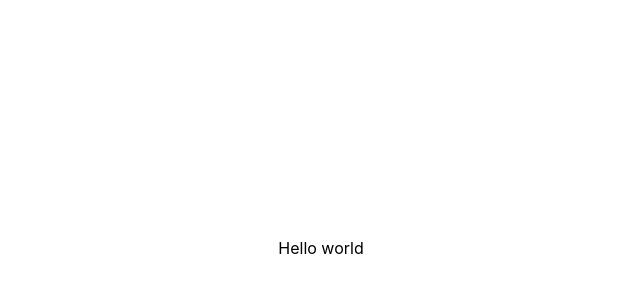
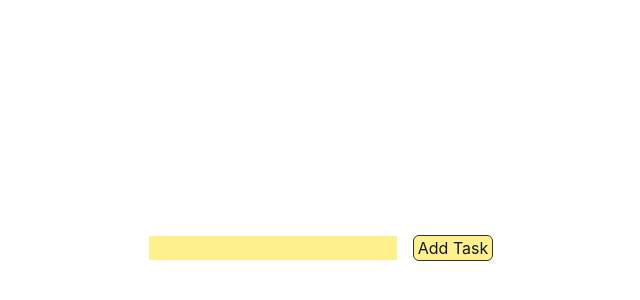
Before and after one commit to quixun/todoApp-with-react, a React (Create React App) app: page / in a window 1280 px wide. Shown: the part 152-452 px from the top of the page, without its empty margins (319-959 px from the left). Built offline with nearby package versions, Linux system fonts and the light colour scheme.

Commit message:
Create the Input Field and Add Button

```diff
--- a/src/ToDoApp.tsx
+++ b/src/ToDoApp.tsx
@@ -8,10 +8,32 @@ interface Task {
 
 function ToDoApp() {
   const [tasks, setTasks] = useState<Task[]>([]);
-  const [job, setJob] = useState('')
+  const [job, setJob] = useState("");
+
+  const handleAddTask = () => {
+    const newTask = {
+      id: Math.random(),
+      text: job,
+      completed: false,
+    };
+    setTasks([...tasks, newTask]);
+  };
   return (
-    <div className="flex items-center justify-center h-screen gap-3">
-      <h1>Hello world</h1>
+    <div className="flex items-center justify-center h-screen gap-3 flex-col">
+      <div className="flex items-center justify-center gap-4">
+        <input
+          className="bg-yellow-200 text-gray-900 focus:outline-lime-600"
+          type="text"
+          value={job}
+          onChange={(e) => setJob(e.target.value)}
+        />
+        <button
+          className="bg-yellow-200 text-gray-900 border-solid border w-20 border-[#333] rounded-md"
+          onClick={handleAddTask}
+        >
+          Add Task
+        </button>
+      </div>
     </div>
   );
 }
```
